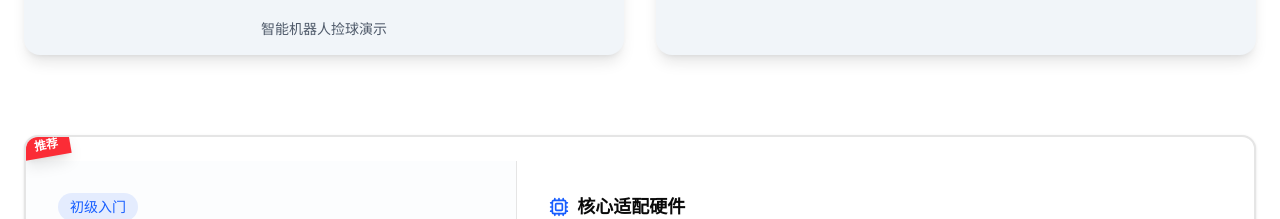
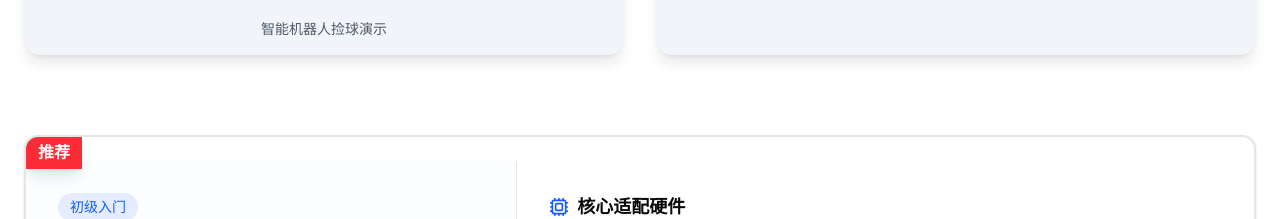
Before and after one commit to wangleihd/chenlong, a Next.js app: page /chenlong/products in a window 1280 px wide. Shown: the part 1800-2019 px from the top of the page. Built offline with nearby package versions, Linux system fonts and the light colour scheme.

Commit message:
Update product page styles

```diff
--- a/src/app/products/page.tsx
+++ b/src/app/products/page.tsx
@@ -118,7 +118,7 @@ export default function ProductsPage() {
                     <Card key={product.id} className="overflow-hidden border-2 hover:border-primary/50 transition-colors relative">
                         {/* 推荐标识 */}
                         {product.id === 'beginner' && (
-                            <div className="absolute top-0 left-0 bg-red-500 text-white text-xs font-bold px-3 py-1 transform -translate-y-1 -translate-x-1 rotate-[-10deg] shadow-lg">
+                            <div className="absolute top-0 left-0 bg-red-500 text-white text-md font-bold px-3 py-1 shadow-lg">
                                 推荐
                             </div>
                         )}
```
